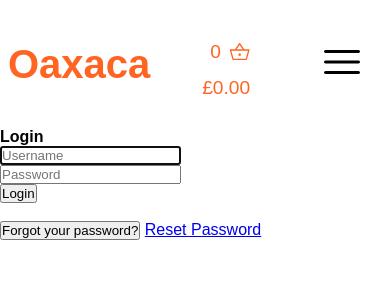
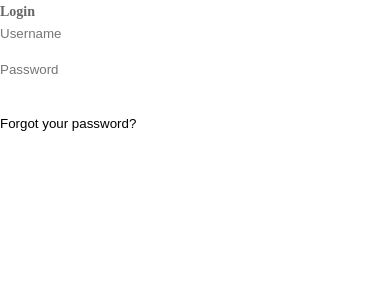
Before and after one commit to felixwri/example-website, a Flask app: page /login in a window 390 px wide. Shown: the top 300 px of the page. Run offline with Flask 2, Linux system fonts and the light colour scheme; some web fonts are replaced.

Commit message:
made subtle changes to ccs file and created a js file for login

```diff
--- a/public/styles/login.css
+++ b/public/styles/login.css
@@ -2,234 +2,317 @@
 /* This is so it can be seen below the nav */
 h4 {
     margin-top: 8rem;
+    font-size: medium;
+    letter-spacing: 0.1em
+    color rgb(255, 100, 34);
 }
 
-nav {
-    position: fixed;
-    top: 0;
-    left: 0;
-    right: 0;
-    background-color: white;
+/*font*/
 
-    height: 8rem;
-
-    z-index: 10;
-    transition: height 0.3s ease;
+@font-face {
+    font-family: Poppins-Regular;
+    src: url('../fonts/poppins/Poppins-Regular.ttf');
   }
 
-.link {
-    color: black;
-    text-decoration: none;
+ .login-form {
+    font-family: Poppins-Medium;
+    src: url('../fonts/poppins/Poppins-Medium.ttf');
   }
 
-.nav-display {
-    display: flex;
-    justify-content: space-between;
-    align-items: center;
-    height: 100%;
-    padding: 0rem 2rem;
+  @font-face {
+    font-family: Poppins-Bold;
+    src: url('../fonts/poppins/Poppins-Bold.ttf');
   }
 
-#nav-title {
-    margin: 1rem;
-    font-size: 2.5rem;
-    color: var(--primary);
-    font-weight: bold;
-    transition: font-size 0.3s ease;
+  @font-face {
+    font-family: Poppins-SemiBold;
+    src: url('../fonts/poppins/Poppins-SemiBold.ttf');
   }
 
-#nav-left {
-    display: flex;
-    align-items: center;
+  .font {
+    font-family: Arial;
+    color: black;
+
 }
 
-#nav-right {
-    display: flex;
+  * {
+      margin: 0px;
+      padding: 0px;
+      box-sizing: border-box;
   }
 
-#nav-icons {
-    display: flex;
+  body, html {
+      height: 100%;
+      font-family: Poppins-Regular, sans-serif;
   }
 
-.nav-page {
-    margin: 1rem 0.5rem;
-    padding: 0.5rem;
-
-    font-size: 1.2rem;
-    cursor: pointer;
-    border-bottom: 3px solid rgba(255, 255, 255, 0);
-    transition: border-bottom-color 0.3s ease;
+  a.login-form {
+      font-family: Poppins-Regular;
+      font-size: 14px;
+      line-height: 1.7;
+      color: #666666;
+      margin: 0px;
+      transition: all 0.4s;
   }
 
-.nav-page:hover {
-    border-bottom-color: var(--primary);
+  a:focus {
+      outline: none !important;
   }
 
-#mobile-nav-right {
-    display: none;
+  a:hover {
+      text-decoration: none;
+    color: #a64bf4;
   }
 
-#burger-menu {
-    margin: 1rem;
+  h1,h2,h3,h4,h5,h6 {
+      margin: 0px;
   }
 
-#mobile-nav-menu {
-    z-index: 100;
-    position: fixed;
-    right: -12rem;
-    width: 12rem;
-    top: 0;
-    height: 100vh;
-    background-color: white;
-    border-left: 3px solid var(--primary);
-
-    display: flex;
-    flex-direction: column;
-    align-items: center;
-
-    padding-top: 1rem;
-
-    transition: right 0.5s ease;
+  h4 {
+      font-family: Poppins-Regular;
+      font-size: 14px;
+      line-height: 1.7;
+      color: #666666;
+      margin: 0px;
   }
 
-.mobile-nav-page {
-    margin: 1rem 0rem;
-    font-size: 1.2rem;
+  input {
+      outline: none;
+      border: none;
+  }
+
+  button {
+      outline: none !important;
+      border: none;
+      background: transparent;
+  }
+
+  button:hover {
       cursor: pointer;
   }
 
-@media screen and (max-width: 400px) {
-    .nav-display {
-        padding: 0rem 0.5rem;
+
+  .txt1 {
+    font-family: Poppins-Regular;
+    font-size: 14px;
+    line-height: 1.5;
+    color: #666666;
   }
 
-    #basket-container {
-        flex-direction: column;
-
-        width: auto !important;
+  .txt2 {
+    font-family: Poppins-Regular;
+    font-size: 14px;
+    line-height: 1.5;
+    color: #333333;
+    text-transform: uppercase;
   }
 
-    #nav-title {
-        margin: 0rem;
-    }
+  .bg1 {background-color: #3b5998}
+  .bg2 {background-color: #1da1f2}
+  .bg3 {background-color: #ea4335}
+
+
+
+  /* login */
+  .limiter {
+    width: 100%;
+    margin: 0 auto;
   }
 
-@media screen and (max-width: 550px) {
-    #mobile-nav-right {
-        display: initial;
+  .container-login100 {
+    width: 100%;
+    min-height: 100vh;
+    display: -webkit-box;
+    display: -webkit-flex;
+    display: -moz-box;
+    display: -ms-flexbox;
+    display: flex;
+    flex-wrap: wrap;
+    justify-content: center;
+    align-items: center;
+    padding: 15px;
+    background-repeat: no-repeat;
+    background-position: center;
+    background-size: cover;
   }
 
-    #nav-right {
-        display: none;
-    }
-}
-
-#nav-hidden-menu {
-    position: relative;
-    width: 0rem;
-    margin: 1rem 0.5rem;
-
-    font-size: 1.2rem;
-    cursor: pointer;
-    overflow: hidden;
-    transition: width 0.3s ease;
-}
-
-#nav-revealed-menu {
-    position: absolute;
-    color: var(--primary);
-    left: 100%;
-    width: 100%;
-    padding: 0.5rem;
-    display: flex;
-    justify-content: center;
-    border-bottom: 3px solid rgba(255, 255, 255, 0);
-    transition: left 0.3s ease, border-bottom-color 0.3s ease;
-}
-
-#nav-revealed-menu:hover {
-    border-bottom-color: var(--primary);
-}
-
-#basket-container {
-    display: flex;
-    justify-content: space-between;
-    align-items: center;
-
-    width: 8rem;
-    color: var(--primary);
-}
-
-#basket-left {
-    display: flex;
-    align-items: center;
-    justify-content: space-between;
-    width: 3rem;
-}
-
-#basket-icon {
-    width: 1.6rem;
-    fill: var(--primary);
-}
-
-#basket-qty {
-    font-size: 1.2rem;
-    position: relative;
-    width: 2rem;
-    height: 1.5rem;
+  .wrap-login100 {
+    width: 500px;
+    background: #fff;
+    border-radius: 10px;
     overflow: hidden;
   }
 
-.bq-value {
+
+  /* Form */
+
+  .login-form {
+    width: 100%;
+  }
+
+  h1 {
+    display: block;
+    font-family: Poppins-Bold;
+    font-size: 39px;
+    color: #333333;
+    line-height: 1.2;
+    text-align: center;
+  }
+
+  /* [ Input ]*/
+
+  .wrap-input100 {
+    width: 100%;
+    position: relative;
+    border-bottom: 2px solid #d9d9d9;
+  }
+
+  .label-input100 {
+    font-family: Poppins-Regular;
+    font-size: 14px;
+    color: #333333;
+    line-height: 1.5;
+    padding-left: 7px;
+  }
+
+  .input100 {
+    font-family: Poppins-Medium;
+    font-size: 16px;
+    color: #333333;
+    line-height: 1.2;
+
+    display: block;
+    width: 100%;
+    height: 55px;
+    background: transparent;
+    padding: 0 7px 0 43px;
+  }
+
+  .focus-input100 {
     position: absolute;
-    left: 0;
+    display: block;
     width: 100%;
     height: 100%;
+    top: 0;
+    left: 0;
+    pointer-events: none;
+  }
+
+  .focus-input100::after {
+    content: attr(data-symbol);
+    font-family: Material-Design-Iconic-Font;
+    color: #adadad;
+    font-size: 22px;
+
+    display: -webkit-box;
+    display: -webkit-flex;
+    display: -moz-box;
+    display: -ms-flexbox;
+    display: flex;
+    align-items: center;
+    justify-content: center;
+    position: absolute;
+    height: calc(100% - 20px);
+    bottom: 0;
+    left: 0;
+    padding-left: 13px;
+    padding-top: 3px;
+  }
+
+  .focus-input100::before {
+    content: "";
+    display: block;
+    position: absolute;
+    bottom: -2px;
+    left: 0;
+    width: 0;
+    height: 2px;
+    background: #7f7f7f;
+    -webkit-transition: all 0.4s;
+    -o-transition: all 0.4s;
+    -moz-transition: all 0.4s;
+    transition: all 0.4s;
+  }
+
+
+  .input100:focus + .focus-input100::before {
+    width: 100%;
+  }
+
+  .has-val.input100 + .focus-input100::before {
+    width: 100%;
+  }
+
+  .input100:focus + .focus-input100::after {
+    color: #eef44b;
+  }
+
+  .has-val.input100 + .focus-input100::after {
+    color: #a64bf4;
+  }
+
+
+ /* Button */
+  #container-login-button {
+    display: -webkit-box;
+    display: -webkit-flex;
+    display: -moz-box;
+    display: -ms-flexbox;
+    display: flex;
+    flex-wrap: wrap;
+    justify-content: center;
+  }
+
+  #wrap-login-button {
+    width: 100%;
+    display: block;
+    position: relative;
+    z-index: 1;
+    border-radius: 25px;
+    overflow: hidden;
+    margin: 0 auto;
+
+    box-shadow: 0 5px 30px 0px rgb(222, 94, 3);
+    -moz-box-shadow: 0 5px 30px 0px rgb(124, 222, 3);
+    -webkit-box-shadow: 0 5px 30px 0px rgb(3, 216, 222);
+    -o-box-shadow: 0 5px 30px 0px rgb(225, 235, 31);
+    -ms-box-shadow: 0 5px 30px 0px rgb(222, 94, 3);
+  }
+
+ #login-button {
+    position: absolute;
+    z-index: -1;
+    width: 300%;
+    height: 100%;
+    background: #a64bf4;
+    background: -webkit-linear-gradient(right, rgb(222, 94, 3), rgb(124, 222, 3), rgb(3, 216, 222) , rgb(225, 235, 31));
+    background: -o-linear-gradient(right,  rgb(222, 94, 3), rgb(124, 222, 3), rgb(3, 216, 222) , rgb(225, 235, 31));
+    background: -moz-linear-gradient(right,  rgb(222, 94, 3), rgb(124, 222, 3), rgb(3, 216, 222) , rgb(225, 235, 31));
+    background: linear-gradient(right,  rgb(222, 94, 3), rgb(124, 222, 3), rgb(3, 216, 222) , rgb(225, 235, 31));
+    top: 0;
+    left: -100%;
+
+    -webkit-transition: all 0.4s;
+    -o-transition: all 0.4s;
+    -moz-transition: all 0.4s;
+    transition: all 0.4s;
+  }
+
+  #login-button {
+    font-family: Poppins-Medium;
+    font-size: 16px;
+    color: #fff;
+    line-height: 1.2;
+    text-transform: uppercase;
+
+    display: -webkit-box;
+    display: -webkit-flex;
+    display: -moz-box;
+    display: -ms-flexbox;
     display: flex;
     justify-content: center;
     align-items: center;
-    transition: top 0.5s ease;
+    padding: 0 20px;
+    width: 100%;
+    height: 50px;
   }
-
-.bq-current {
-    top: 0;
-}
-
-.bq-lower {
-    top: 100%;
-}
-
-.bq-higher {
-    top: -100%;
-}
-
-#basket-total {
-    font-size: 1.2rem;
-    position: relative;
-    width: 5rem;
-    height: 1.5rem;
-    overflow: hidden;
-}
-
-.bt-value {
-    position: absolute;
-    left: 0;
-    width: 100%;
-    height: 100%;
-    display: flex;
-    justify-content: center;
-    align-items: center;
-    transition: top 0.5s ease;
-}
-
-.bt-current {
-    top: 0;
-}
-
-.bt-lower {
-    top: 100%;
-}
-
-.bt-higher {
-    top: -100%;
-}
--- a/templates/login.html
+++ b/templates/login.html
@@ -1,6 +1,5 @@
 <!DOCTYPE html>
 <html lang="en">
-    <!--META DATA-->
     <head>
         <title>Login | Oaxaca</title>
         <meta charset="UTF-8" />
@@ -8,99 +7,19 @@
         <meta http-equiv="refresh" content="20" />
         <meta name="description" content="restaurant login page" />
         <meta name="viewport" content="width=device-width, initial-scale=1.0" />
-        <link rel="stylesheet" href="{{url_for('send_css', path='global.css')}}" />
-        <link rel="stylesheet" href="{{url_for('send_css', path='nav.css')}}" />
-        <link rel="stylesheet" href="{{url_for('send_css', path='login.css')}}" />
+        <link rel="stylesheet" type="text/css" href="public/styles/nav.css" />
+        <link rel="stylesheet" type="text/css" href="public/styles/global.css" />
+        <link rel="stylesheet" type="text/css" href="public/styles/login.css" />
+        <script defer src="public/scripts/login.js"></script>
     </head>
 
     <body>
-        <!--PAGE NAVIGATOR-->
-        <nav>
-            <div class="nav-display">
-                <div id="nav-left">
-                    <a href="/" id="nav-title" class="link">Oaxaca</a>
-                </div>
-                <div id="nav-icons">
-                    <div id="basket-container" class="nav-icon">
-                        <div id="basket-left">
-                            <div id="basket-qty">
-                                <div class="bq-higher bq-value">1</div>
-                                <div class="bq-current bq-value">0</div>
-                                <div class="bq-lower bq-value">0</div>
-                            </div>
-                            <svg
-                                id="basket-icon"
-                                xmlns="http://www.w3.org/2000/svg"
-                                height="48"
-                                width="48"
-                                viewBox="0 0 48 48"
-                            >
-                                <path
-                                    d="M9.8 42q-.8 0-1.425-.475T7.55 40.3L1.9 19.95q-.2-.75.275-1.35.475-.6 1.275-.6h10L22.7 4.5q.25-.3.55-.475.3-.175.7-.175.4 0 .7.175.3.175.55.475L34.4 18h10.25q.75 0 1.225.6.475.6.275 1.35l-5.7 20.35q-.2.75-.825 1.225Q39 42 38.2 42Zm.5-3h27.4l5.05-18H5.3ZM24 33q1.25 0 2.125-.875T27 30q0-1.25-.875-2.125T24 27q-1.25 0-2.125.875T21 30q0 1.25.875 2.125T24 33Zm-6.9-15h13.65l-6.8-10Zm-6.8 21h27.4Z"
-                                />
-                            </svg>
-                        </div>
-                        <div id="basket-right">
-                            <div id="basket-total">
-                                <div class="bt-higher bt-value">pend</div>
-                                <div class="bt-current bt-value">£0.00</div>
-                                <div class="bt-lower bt-value">pend</div>
-                            </div>
-                        </div>
-                    </div>
-                    <div id="nav-right">
-                        <a href="/menu" class="nav-page link">Menu</a>
-                        <a href="/basket" class="nav-page link">Basket</a>
-                        <a href="/login" class="nav-page link">Login</a>
-                    </div>
-                </div>
-                <div id="mobile-nav-right">
-                    <svg
-                        id="burger-menu"
-                        onclick="toggleMobileNav()"
-                        xmlns="http://www.w3.org/2000/svg"
-                        height="48"
-                        width="48"
-                        viewBox="0 0 48 48"
-                    >
-                        <path
-                            d="M7.5 36q-.65 0-1.075-.425Q6 35.15 6 34.5q0-.65.425-1.075Q6.85 33 7.5 33h33q.65 0 1.075.425Q42 33.85 42 34.5q0 .65-.425 1.075Q41.15 36 40.5 36Zm0-10.5q-.65 0-1.075-.425Q6 24.65 6 24q0-.65.425-1.075Q6.85 22.5 7.5 22.5h33q.65 0 1.075.425Q42 23.35 42 24q0 .65-.425 1.075-.425.425-1.075.425Zm0-10.5q-.65 0-1.075-.425Q6 14.15 6 13.5q0-.65.425-1.075Q6.85 12 7.5 12h33q.65 0 1.075.425Q42 12.85 42 13.5q0 .65-.425 1.075Q41.15 15 40.5 15Z"
-                        />
-                    </svg>
-                    <div id="mobile-nav-menu" data-open="false">
-                        <svg
-                            onclick="toggleMobileNav()"
-                            class="mobile-nav-page"
-                            xmlns="http://www.w3.org/2000/svg"
-                            height="48"
-                            width="48"
-                            viewBox="0 0 48 48"
-                        >
-                            <path
-                                d="M24 26.1 13.5 36.6q-.45.45-1.05.45-.6 0-1.05-.45-.45-.45-.45-1.05 0-.6.45-1.05L21.9 24 11.4 13.5q-.45-.45-.45-1.05 0-.6.45-1.05.45-.45 1.05-.45.6 0 1.05.45L24 21.9l10.5-10.5q.45-.45 1.05-.45.6 0 1.05.45.45.45.45 1.05 0 .6-.45 1.05L26.1 24l10.5 10.5q.45.45.45 1.05 0 .6-.45 1.05-.45.45-1.05.45-.6 0-1.05-.45Z"
-                            />
-                        </svg>
-
-                        <a href="/basket" class="mobile-nav-page link">Basket</a>
-                        <a href="/login" class="mobile-nav-page link">Login</a>
-                    </div>
-                </div>
-            </div>
-
-            <script src="{{url_for('send_js', path='order.js')}}"></script>
-            <script src="{{url_for('send_js', path='nav.js')}}"></script>
-            <script>
-                navSettings.navExpandTrigger = 20;
-            </script>
-        </nav>
-
-        <!--LOGIN FORM-->
+        <div class="login-form">
             <h4>
-            <label for="login">Login</label>
+                <label for="login-header">Login</label>
             </h4>
-        <div class="login-form">
             <form method="post" action="">
-                <!--USERNAME INPUT-->
+                <div class="username-field">
                     <input
                         type="text"
                         id="username"
@@ -109,13 +28,14 @@
                         placeholder="Username"
                         aria-label="username"
                         aria-describedby="input-username"
-                    autofocus
+                        focus
                         data-val="true"
                         data-val-required="The Username field is required."
                         value=""
                     />
+                </div>
                 <br />
-                <!--USER PASSWORD INPUT-->
+                <div class="password-field">
                     <input
                         type="password"
                         id="password"
@@ -124,19 +44,19 @@
                         placeholder="Password"
                         aria-label="password"
                         aria-describedby="input-password"
-                    autofocus
+                        focus
                         data-val="true"
                         data-val-required="The Password field is required."
                         value=""
                     />
+                </div>
                 <br />
-                <input type="submit" value="Login" />
+                <input id="login-button" type="submit" value="Login" />
             </form>
         </div>
         <br />
         <div>
             <button>Forgot your password?</button>
-            <a href="/to-do insert url">Reset Password</a>
         </div>
     </body>
 </html>
```
Also changed, not shown: public/scripts/login.js (added). Lines whose indentation alone changed are shown as unchanged.
